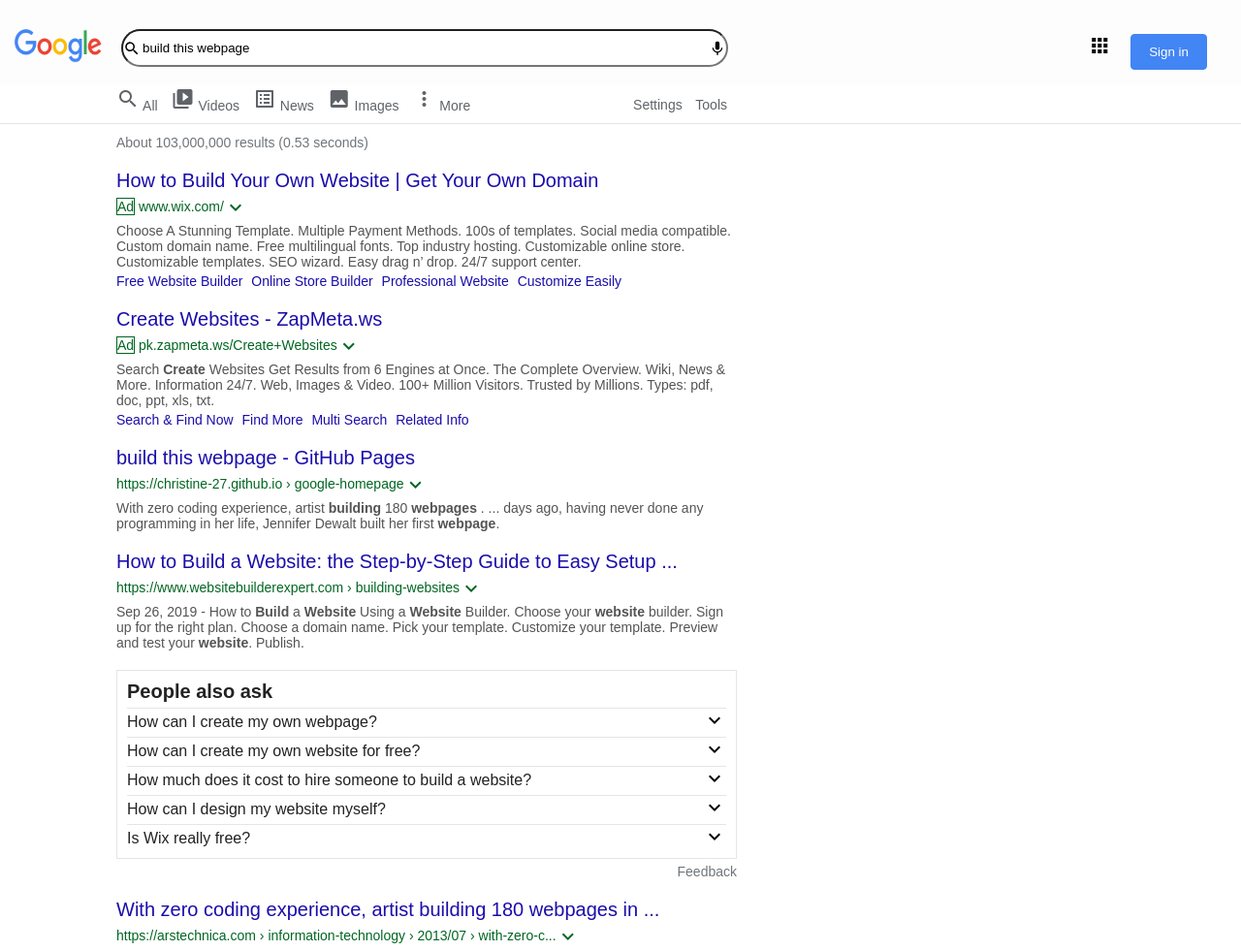
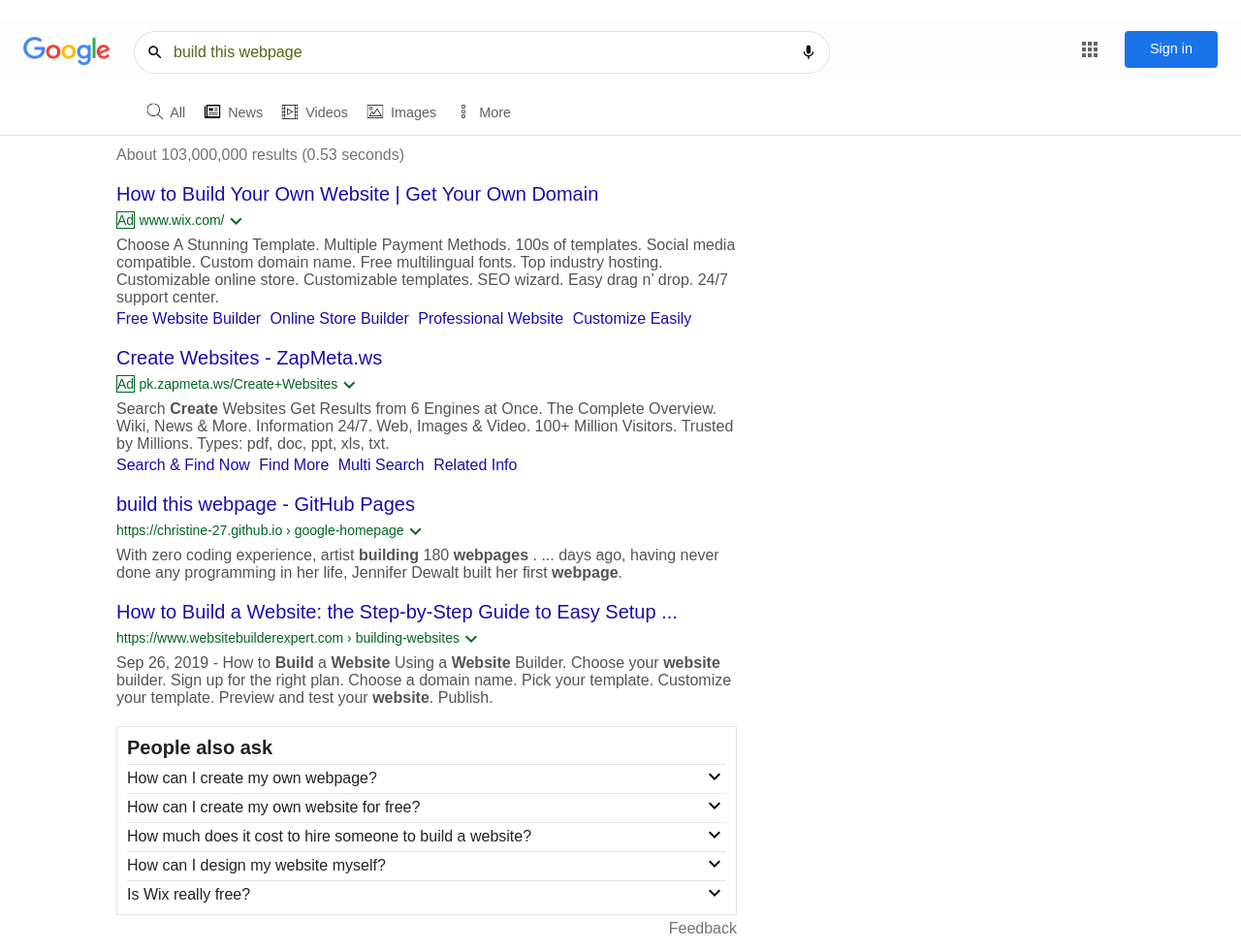
Before and after one commit to Ramzi-Alqrainy/google-searchpage, a plain HTML site: page index.html in a window 1280 px wide. Shown: the top 981 px of the page at 97% size. Drawn offline with Linux system fonts and the light colour scheme.

Commit message:
Improve markup and styling for header component

```diff
--- a/index.html
+++ b/index.html
@@ -3,70 +3,133 @@
 <head>
 	<meta charset="UTF-8">
 	<title>build this webpage - Google Search</title>
+	<link rel="apple-touch-icon" sizes="180x180" href="images/favicon/apple-touch-icon.png">
+	<link rel="icon" type="image/png" sizes="32x32" href="images/favicon/favicon-32x32.png">
+	<link rel="icon" type="image/png" sizes="16x16" href="images/favicon/favicon-16x16.png">
+	<link rel="manifest" href="images/favicon/site.webmanifest">
+	<meta name="viewport" content="width=device-width, initial-scale=1">
 	<link rel="stylesheet" href="styles/style.css">
-        <link rel="shortcut icon" href="images/google.png" type="image/x-icon">
-        <link href="https://fonts.googleapis.com/icon?family=Material+Icons"
-      rel="stylesheet">
+	<link href="https://fonts.googleapis.com/icon?family=Material+Icons" rel="stylesheet">
 </head>
 
 <body>
 
-        <div class="header">
+	<!-- Mobile Header Component -->
+	<header class="header-mobile">
+		<nav class="header-nav">
+			<a class="header-nav__hamburger" href="#">
+				<svg width="24" height="24" xmlns="http://www.w3.org/2000/svg"
+				 fill-rule="evenodd" clip-rule="evenodd"><path d="M24 18v1H0v-1h24zm0-6v1H0v-1h24zm0-6v1H0V6h24z"
+					fill="#1040e2"/><path d="M24 19H0v-1h24v1zm0-6H0v-1h24v1zm0-6H0V6h24v1z"/>
+				</svg>
+			</a>
+			<a href="#"><img class="header-nav__logo" src="images/googlelogo.png" alt="Google Logo"></a>
+			<a class="header-nav__profile" href="#">
+				<svg width="24" height="24" xmlns="http://www.w3.org/2000/svg" fill-rule="evenodd"
+				 clip-rule="evenodd"><path d="M12 0c6.623 0 12 5.377 12 12s-5.377 12-12 12S0 18.623 0
+				 12 5.377 0 12 0zm8.127 19.41c-.282-.401-.772-.654-1.624-.85-3.848-.906-4.097-1.501-4.352-2.059-.259-.565-.19-1.23.205-1.977
+				 1.726-3.257 2.09-6.024 1.027-7.79C14.709 5.615 13.508 5 12 5c-1.521 0-2.732.626-3.409 1.763-1.066 1.789-.693
+				 4.544 1.049 7.757.402.742.476 1.406.22 1.974-.265.586-.611 1.19-4.365 2.066-.852.196-1.342.449-1.623.848C5.884
+				 21.615 8.782 23 12 23s6.115-1.385 8.127-3.59zm.65-.782A10.949 10.949 0 0023 12c0-6.071-4.929-11-11-11S1 5.929 1
+				 12c0 2.487.827 4.783 2.222 6.626.409-.452 1.049-.81 2.049-1.041 2.025-.462 3.376-.836
+				 3.678-1.502.122-.272.061-.628-.188-1.087-1.917-3.535-2.282-6.641-1.03-8.745C8.584 4.82 10.139 4 12 4c1.845 0
+				 3.391.808 4.24 2.218 1.251 2.079.896 5.195-1 8.774-.245.463-.304.821-.179 1.094.305.668 1.644 1.038 3.667 1.499
+				 1 .23 1.64.59 2.049 1.043z"/>
+				</svg>
+			</a>
+		</nav>
+
+		<form class="header-mobile__form" action="#" method="GET">
+			<input class="searchbar__input" type="text" name="search" id="search" value="build this webpage">
+		</form>
+
+	</header>
+
+	<!-- Desktop Header Component -->
+	<header class="header">
 		<div class="searchbar">
-                <img src="images/googlelogo.png" alt="Google Logo" width="90" height="35">
+			<a href="#">
+				<img class="searchbar__logo" src="images/googlelogo.png" alt="Google Logo">
+			</a>
 
-                <form action="#" method="GET">
-                    <input type="text" name="search" id="search" value="build this webpage">
+			<form class="searchbar__form" action="#" method="GET">
+				<input class="searchbar__input" type="text" name="search" id="search" value="build this webpage">
 			</form>
 		</div>
 
-            <div class="buttons">
-                <i class="material-icons" style="vertical-align: middle;">apps</i>
+		<div class="header-links">
+			<svg class="header-links__app-icon" xmlns="http://www.w3.org/2000/svg" width="30" height="30">
+				<path d="M4 8h4V4H4v4zm6 12h4v-4h-4v4zm-6 0h4v-4H4v4zm0-6h4v-4H4v4zm6
+				0h4v-4h-4v4zm6-10v4h4V4h-4zm-6 4h4V4h-4v4zm6 6h4v-4h-4v4zm0 6h4v-4h-4v4z"/>
+				<path d="M0 0h24v24H0z" fill="none"/>
+			</svg>
+			<button class="header-links__button">Sign in</button>
+		</div>
+	</header>
 
-                <button>Sign in</button>
-            </div>
+	<!-- Links Component -->
+	<div class="side-links">
+		<div class="side__left-links">
+			<p>
+				<a href="#">
+					<svg width="24" height="24" xmlns="http://www.w3.org/2000/svg"
+					fill-rule="evenodd" clip-rule="evenodd"><path d="M15.853 16.56A9.458 9.458 0 019.5
+					19C4.257 19 0 14.743 0 9.5S4.257 0 9.5 0 19 4.257 19 9.5c0 2.442-.923 4.67-2.44 6.353l7.44
+					7.44-.707.707-7.44-7.44zM9.5 1C14.191 1 18 4.809 18 9.5S14.191 18 9.5 18 1 14.191 1 9.5 4.809 1 9.5 1z"/>
+					</svg>
+					All
+				</a>
+			</p>
+			<p>
+				<a href="#">
+					<svg xmlns="http://www.w3.org/2000/svg" width="24" height="24">
+						<path d="M7 16h13v1H7v-1zm13-3H7v1h13v-1zm0-6h-5v1h5V7zm0 3h-5v1h5v-1zM3 2v17.199c0 .771-1
+						.771-1 0V4H0v15.98A2.02 2.02 0 002.02 22h19.958A2.02 2.02 0 0024 19.98V2H3zm19 17H5V4h17v15zM13
+						7H7v4h6V7z"/>
+					</svg>
+					News
+				</a>
+			</p>
+			<p>
+				<a href="#">
+					<svg width="24" height="24" xmlns="http://www.w3.org/2000/svg" fill-rule="evenodd"
+					clip-rule="evenodd"><path d="M24 23H0V2h24v21zM4 22v-4H1v4h3zm15 0V3H5v19h14zm4
+					0v-4h-3v4h3zm-6-9.5l-9 5v-10l9 5zm3 .5v4h3v-4h-3zM4 17v-4H1v4h3zm5-1.2l5.941-3.3L9 9.2v6.6zM20
+					8v4h3V8h-3zM4 12V8H1v4h3zm16-9v4h3V3h-3zM4 7V3H1v4h3z"/>
+				</svg>
+					Videos
+				</a>
+			</p>
+			<p>
+				<a href="#">
+					<svg width="24" height="24" xmlns="http://www.w3.org/2000/svg" fill-rule="evenodd"
+					clip-rule="evenodd"><path d="M24 22H0V2h24v20zM23 3H1v18h22V3zm-1 16H3l4-7.492 3 3.048L15.013 7 22
+					19zm-11.848-2.865l-2.91-2.956L4.668 18h15.593l-5.303-9.108-4.806 7.243zM5.5 5a2.5 2.5 0 010 5 2.5 2.5 0
+					010-5zm0 1a1.5 1.5 0 11-.001 3.001A1.5 1.5 0 015.5 6z"/>
+					</svg>
+					Images
+				</a>
+			</p>
+			<p>
+				<a href="#">
+					<svg width="24" height="24" xmlns="http://www.w3.org/2000/svg" fill-rule="evenodd" clip-rule="evenodd">
+						<path d="M12 16a3.001 3.001 0 010 6 3.001 3.001 0 010-6zm0 1a2 2 0 11-.001 4.001A2 2 0 0112 17zm0-8a3.001
+						3.001 0 010 6 3.001 3.001 0 010-6zm0 1a2 2 0 11-.001 4.001A2 2 0 0112 10zm0-8a3.001 3.001 0 010 6 3.001
+						3.001 0 010-6zm0 1a2 2 0 11-.001 4.001A2 2 0 0112 3z"/>
+					</svg>
+					More
+				</a>
+			</p>
 		</div>
 
-        <div class="links">
-            <div class="left-links">
-                <span>
-                    <a href="#">
-                    <i class="material-icons">search</i>
-                    All</a>
-                </span>
-
-                <span>
-                    <a href="#">
-                    <i class="material-icons">video_library</i>
-                    Videos</a>
-                </span>
-
-                <span>
-                    <a href="#">
-                    <i class="material-icons">list_alt</i>
-                    News</a>
-                </span>
-
-                <span>
-                    <a href="#">
-                    <i class="material-icons">image</i>
-                    Images</a>
-                </span>
-
-                <span>
-                    <a href="#">
-                    <i class="material-icons">more_vert</i>
-                    More</a>
-                </span>
-            </div>
-
-            <div class="right-links">
+		<div class="side__right-links">
 			<a href="#">Settings</a>
 			<a href="#">Tools</a>
 		</div>
 	</div>
 	<hr>
 
+	<!-- Main Component -->
 	<div class="main-container">
 		<p style="color: #70757A">About 103,000,000 results (0.53 seconds)</p>
 
@@ -325,5 +388,16 @@
 			<a href="#">Terms</a>
 		</div>
 	</div>
+
+	<script defer>
+		const header = document.querySelector('.header');
+		window.addEventListener('scroll', () => {
+			if (window.scrollY >= 120) {
+				header.classList.add('active-shadow');
+			} else {
+				header.classList.remove('active-shadow');
+			}
+		});
+	</script>
 </body>
 </html>
--- a/styles/style.css
+++ b/styles/style.css
@@ -1,92 +1,222 @@
+/* CSS Reset */
+*,
+*::before,
+*::after {
+	box-sizing: border-box;
+}
+
 * {
 	margin: 0;
 	padding: 0;
-    box-sizing: content-box;
 }
 
-body {
-    background-color: #FFFFFF;
-    font-size: 14px;
-    font-family: Arial, Helvetica, sans-serif;
+button,
+input,
+select,
+textarea {
+	box-sizing: border-box;
+	padding: 0;
+	margin: 0;
+  font-family: inherit;
+  font-size: 100%;
 }
 
+textarea {
+	overflow: auto;
+}
+
+html {
+	font-family: Arial, Helvetica, sans-serif;
+	background-color: #fff;
+}
+
+/* Mobile Header Component */
+.header-mobile {
+	margin: 12px 18px;
+}
+
+.header-nav {
+	display: flex;
+	justify-content: space-between;
+	align-items: baseline;
+}
+
+.header-nav__hamburger,
+.header-nav__profile {
+	opacity: 0.6;
+}
+
+.header-nav__hamburger:hover,
+.header-nav__profile:hover {
+	opacity: 1;
+}
+
+.header-nav__logo {
+	width: 90px;
+	height: 30px;
+}
+
+.header-mobile__form {
+	margin: 18px 0;
+}
+
+@media (min-width: 800px) {
+	.header-mobile {
+		display: none;
+	}
+}
+
+/* Desktop Header Component */
+.header {
+	display: none;
+}
+
+@media (min-width: 800px) {
 	.header {
 		display: flex;
 		justify-content: space-between;
-    position: fixed;
+		position: sticky;
 		background-color: #fdfdfd;
 		top: 0;
-    width: 100%;
-    padding-top: 20px;
+		right: 0;
+		left: 0;
+		margin-top: 20px;
 	}
 
 	.searchbar {
-    width: 80%;
+		margin: 6px 24px;
+		min-width: 65%;
 		display: flex;
 		justify-content: flex-start;
 	}
 
-.searchbar img {
-    padding: 10px 0 0 15px;
+	.searchbar__logo {
+		width: 90px;
+		height: 30px;
+		margin-top: 12px;
+		margin-right: 24px;
 	}
 
-.searchbar form {
-    flex: 2;
+	.searchbar__form {
+		flex: 1;
+	}
+	.header-links {
+		margin: 6px 24px;
+		display: flex;
+		justify-content: flex-end;
+		align-items: center;
 	}
 
-.searchbar input[type="text"] {
-    height: 35px;
-    margin-top: 10px;
-    width: 65%;
-    margin-left: 20px;
-    border-radius: 30px;
-    background-image: url("../images/search.png"), url("../images/mic.png");
-    background-position: center left, center right;
-    background-repeat: no-repeat, no-repeat;
-    padding-left: 20px;
-    padding-right: 20px;
+	.header-links__app-icon {
+		margin-top: 6px;
+		margin-right: 18px;
+		opacity: 0.6;
 	}
 
-.buttons {
-    margin: 15px;
-    width: 20%;
+	.header-links__app-icon:hover {
+		opacity: 1;
+	}
+
+	.header-links__button {
+		display: inline-block;
+		padding: 6px 24px;
+		border: 2px solid #1a73e8;
+		border-radius: 4px;
+		font-size: .9rem;
+		font-weight: normal;
+		line-height: 1.5;
+		color: #fff;
+		background-color: #1a73e8;
+	}
+
+	.header-links__button:hover {
+		background-color: #2b7de9;
+		box-shadow: 0 1px 2px 0 rgba(66,133,244,0.3), 0 1px 3px 1px rgba(66,133,244,0.15);
+	}
+}
+
+.active-shadow {
+	box-shadow: 0 1px 6px 0 hsla(225,6%,13%,0.28);
+}
+
+.searchbar__input {
+	display: inline-block;
+	appearance: none;
+	width: 100%;
+	height: 44px;
+	padding: 5px 40px 5px 40px;
+	border: 1px solid #dfe1e5;
+	border-radius: 30px;
+	margin: 0 auto;
+	margin-top: 6px;
+	outline: none;
+	word-wrap: break-word;
+	color: #5e6118;
+	background-image: url("../images/search.png"), url("../images/mic.png");
+	background-position: center left 12px, center right 12px;
+	background-repeat: no-repeat, no-repeat;
+}
+
+.searchbar__input:hover,
+.searchbar__input:focus {
+	box-shadow: 0 1px 6px 0 hsla(225,6%,13%,0.28);
+}
+
+/* Links Component */
+.side-links {
+	display: flex;
+	justify-content: space-between;
+	font-size: 0.9rem;
+	margin: 15px 20px;
+}
+
+.side__left-links {
+	display: flex;
+}
+
+.side__left-links > * {
+	padding: 0 8px;
+}
+
+.side__left-links svg {
+	display: none;
+}
+
+@media (min-width: 800px) {
+	.side-links {
+		min-width: 450px;
+		max-width: 850px;
+		margin: 15px auto;
+		margin-left: 140px;
+	}
+
+	.side__left-links svg {
+		display: inline-block;
+		position: relative;
+		top: 6px;
+		transform: scale(0.7);
+	}
+}
+
+.side-links a {
+	text-decoration: none;
+	color: #5f6368;
+}
+
+.side__right-links {
+	display: none;
+}
+
+@media (min-width: 1500px) {
+	.side__right-links {
 		display: flex;
 		justify-content: flex-end;
+		margin-top: 6px;
 	}
 
-.buttons button {
-    margin-right: 20px;
-    margin-left: 20px;
-    padding: 10px 18px;
-    background-color: #4285F4;
-    color: #FFFFFF;
-    border-radius: 4px;
-    border: 1px solid #4285F4;
+	.side__right-links > * {
+		margin: 4px;
 	}
-
-.links {
-    margin-top: 90px;
-    margin-left: 120px;
-    margin-right: 520px;
-    display: flex;
-    justify-content: space-between;
-    width: 50%;
-    margin-bottom: 10px;
-}
-
-.links a {
-    margin-right: 10px;
-    text-decoration: none;
-    color: #5F6368;
-
-}
-
-.links a:hover {
-    color: #4285F4;
-}
-
-.right-links {
-    margin-top: 10px;
 }
 
 hr {
@@ -96,6 +226,7 @@ hr {
 	border-bottom: 1px solid rgba(255, 255, 255, 0.3);
 }
 
+/* Main Component */
 .main-container {
 	margin-top: 10px;
 	margin-left: 120px;
```
Also changed, not shown: images/google.png (deleted). Lines whose indentation alone changed are shown as unchanged.
